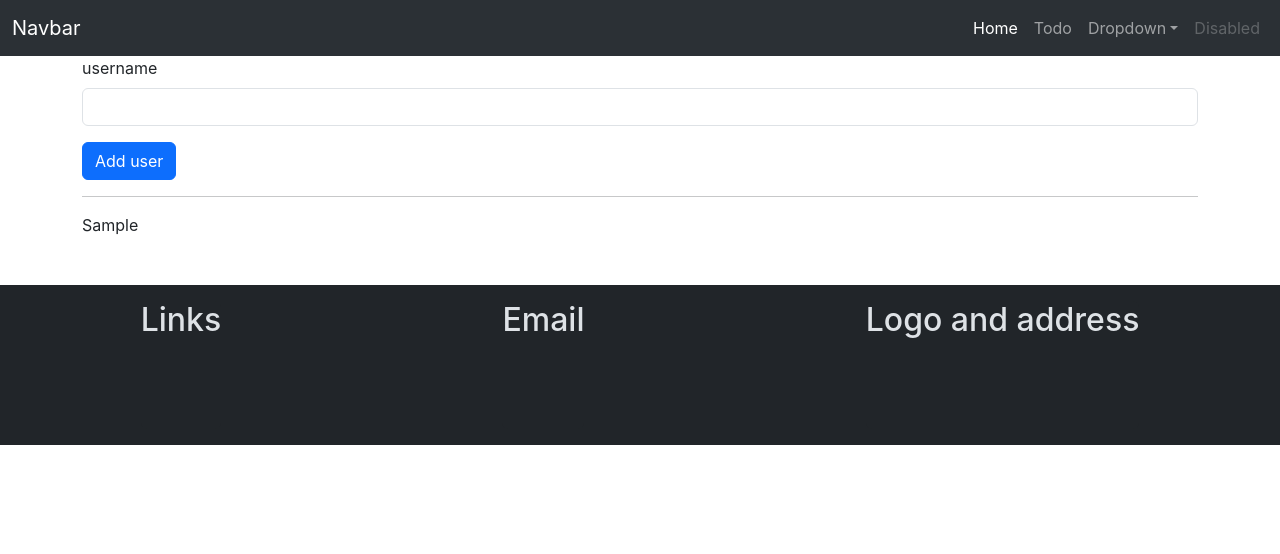
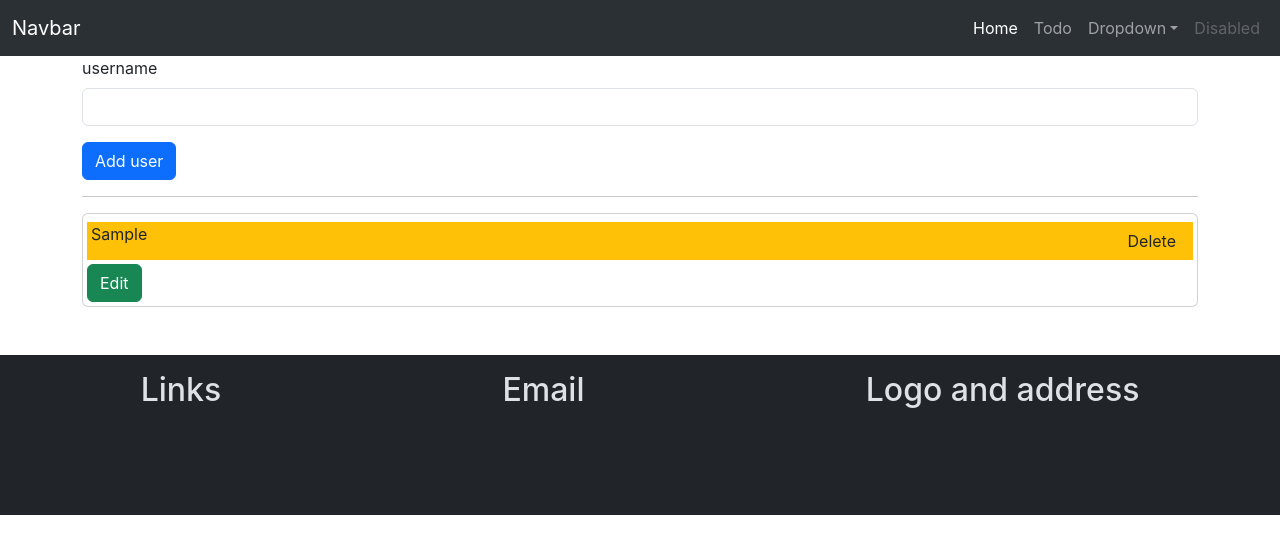
Before and after one commit to shoaib900/ee_landingpage, a React (Create React App) app: page /todo in a window 1280 px wide. Both pictures are taken after typing "Sample" into the empty fields and a click on the button "Add user". Shown: the top 554 px of the page. Built offline with nearby package versions, Linux system fonts and the light colour scheme.

Commit message:
update crud

```diff
--- a/src/routes/Todo.js
+++ b/src/routes/Todo.js
@@ -1,13 +1,32 @@
 import React, { useState } from 'react'
 
 const Todo = () => {
-    const [name,setName] = useState("");
+  const [name, setName] = useState("");
   const [todos, setTodos] = useState([]);
+  const [editIndex, setEditIndex] = useState(null);
 
-    const sub= ()=>{
+  const sub = () => {
+    if( editIndex == null){
       console.log(name)
-        setTodos([...todos,name]);
+      setTodos([...todos, name]);
       setName("");
+    }else{
+      const newTodos = [...todos];
+      newTodos[editIndex] = name;
+      setTodos(newTodos);
+      setEditIndex(null);
+      setName("");
+    }
+  }
+
+  const handleDelete = (index) => {
+    setTodos(todos.filter(((item, i) => i !== index)));
+  }
+  const handleEdit = (index) => {
+    setEditIndex(index)
+    setName(todos[index]);
+    setTodos(todos.filter(((item, i) => i !== index)));
+    console.log(editIndex)
   }
   return (
     <div className='container'>
@@ -16,14 +35,23 @@ const Todo = () => {
         <label for="exampleInputText1" class="form-label">username</label>
         <input type="text" class="form-control" id="exampleInputText1" aria-describedby="textHelp" value={name} onChange={(e) => setName(e.target.value)} />
       </div>
-  <button type="submit" class="btn btn-primary" onClick={sub}>Add user</button>
+
+      {editIndex == null ? <button type="submit" class="btn btn-primary" onClick={sub}>Add user</button> :
+        <button type="submit" class="btn btn-warning" onClick={sub}>Update user</button>
+      }
+
+
+
 
       <hr />
+      <div className='card p-1'>
+        {todos.map((item, index) => {
+          console.log(item)
+          return (
             <div>
-        {todos.map(( item,index) => {
-            console.log(item)
-            return(
-                <p>{item}</p>
+              <p className='d-flex justify-content-between bg-warning px-1 my-1'>{item} <button onClick={() => handleDelete(index)} className='btn'>Delete</button></p>
+              <button className='btn btn-success' onClick={() => handleEdit(index)}>Edit</button>
+            </div>
           )
         })}
       </div>
```
Lines whose indentation alone changed are shown as unchanged.
